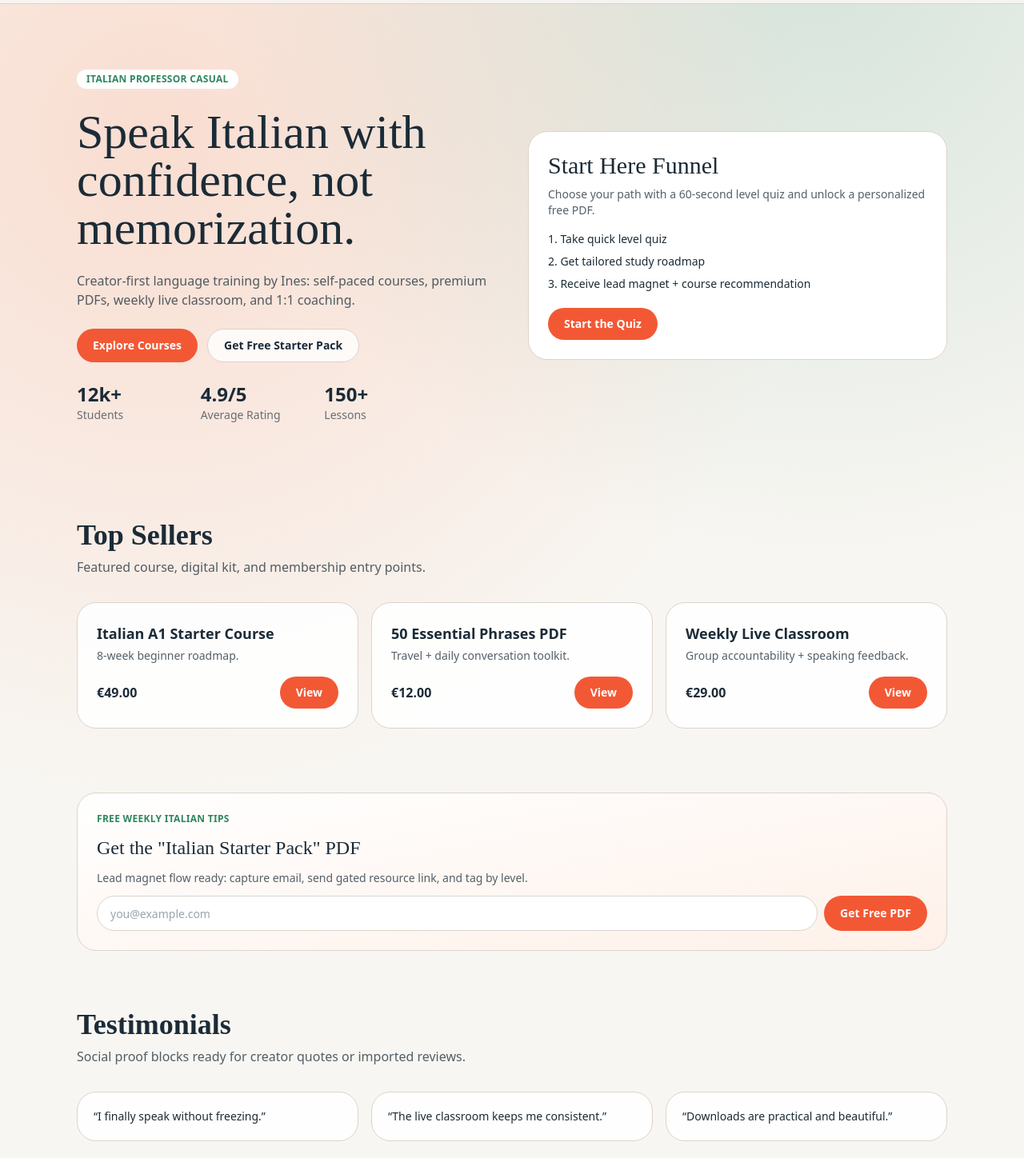
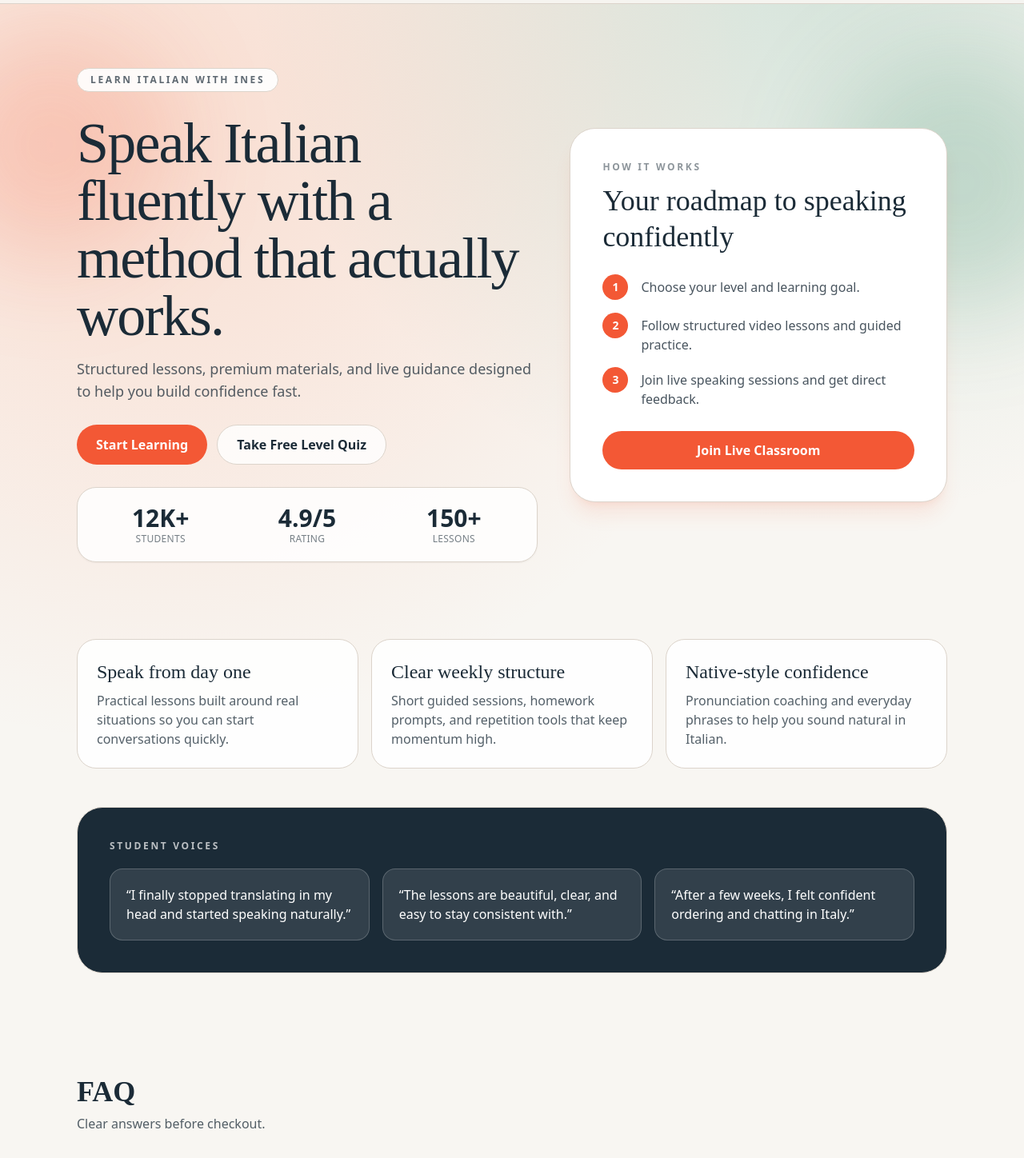
Before and after one commit to mahmutgemici0/italian-with-ines-codex, a Next.js app in the folder apps/web/: page / in a window 1280 px wide. Shown: the part 60-1508 px from the top of the page at 80% size. Built offline with nearby package versions, Linux system fonts and the light colour scheme; no server answers.

Commit message:
Redesign landing page hero and marketing sections

```diff
--- a/apps/web/app/page.tsx
+++ b/apps/web/app/page.tsx
@@ -1,68 +1,124 @@
 import { FAQSection } from "@/components/faq";
-import { NewsletterBlock } from "@/components/newsletter";
-import { ProductCard } from "@/components/product-card";
-import { Button, Container, SectionTitle } from "@/components/ui";
+import { Button, Container } from "@/components/ui";
+
+const benefits = [
+  {
+    title: "Speak from day one",
+    description: "Practical lessons built around real situations so you can start conversations quickly.",
+  },
+  {
+    title: "Clear weekly structure",
+    description: "Short guided sessions, homework prompts, and repetition tools that keep momentum high.",
+  },
+  {
+    title: "Native-style confidence",
+    description: "Pronunciation coaching and everyday phrases to help you sound natural in Italian.",
+  },
+];
+
+const steps = [
+  "Choose your level and learning goal.",
+  "Follow structured video lessons and guided practice.",
+  "Join live speaking sessions and get direct feedback.",
+];
+
+const testimonials = [
+  "I finally stopped translating in my head and started speaking naturally.",
+  "The lessons are beautiful, clear, and easy to stay consistent with.",
+  "After a few weeks, I felt confident ordering and chatting in Italy.",
+];
 
 export default function HomePage() {
   return (
     <>
-      <section className="py-14 sm:py-20">
+      <section className="relative overflow-hidden pb-16 pt-14 sm:pb-24 sm:pt-20">
+        <div className="pointer-events-none absolute inset-0 -z-10">
+          <div className="absolute -left-20 top-8 h-72 w-72 rounded-full bg-primary/20 blur-3xl" />
+          <div className="absolute -right-20 top-16 h-80 w-80 rounded-full bg-accent/20 blur-3xl" />
+        </div>
         <Container>
-          <div className="grid items-center gap-10 lg:grid-cols-2">
-            <div className="space-y-6">
-              <p className="inline-block rounded-full bg-white px-3 py-1 text-xs font-semibold uppercase tracking-wide text-accent">Italian professor casual</p>
-              <h1 className="font-serif text-4xl leading-tight sm:text-6xl">Speak Italian with confidence, not memorization.</h1>
-              <p className="max-w-xl text-base text-foreground/75">
-                Creator-first language training by Ines: self-paced courses, premium PDFs, weekly live classroom, and 1:1 coaching.
+          <div className="grid items-center gap-10 lg:grid-cols-[1.1fr_0.9fr]">
+            <div className="space-y-7">
+              <p className="inline-flex rounded-full border border-border bg-white/90 px-4 py-1.5 text-xs font-semibold uppercase tracking-[0.22em] text-foreground/70">
+                Learn Italian with Ines
               </p>
+              <div className="space-y-4">
+                <h1 className="max-w-3xl font-serif text-5xl leading-[1.05] tracking-tight sm:text-7xl">
+                  Speak Italian fluently with a method that actually works.
+                </h1>
+                <p className="max-w-2xl text-base text-foreground/75 sm:text-lg">
+                  Structured lessons, premium materials, and live guidance designed to help you build confidence fast.
+                </p>
+              </div>
               <div className="flex flex-wrap gap-3">
-                <Button href="/courses">Explore Courses</Button>
-                <Button href="/start-here" variant="ghost">Get Free Starter Pack</Button>
+                <Button href="/courses" className="px-6 py-3 text-base">
+                  Start Learning
+                </Button>
+                <Button href="/start-here" variant="ghost" className="px-6 py-3 text-base">
+                  Take Free Level Quiz
+                </Button>
               </div>
-              <div className="grid max-w-md grid-cols-3 gap-4 text-sm">
-                <div><p className="text-2xl font-semibold">12k+</p><p className="text-foreground/65">Students</p></div>
-                <div><p className="text-2xl font-semibold">4.9/5</p><p className="text-foreground/65">Average Rating</p></div>
-                <div><p className="text-2xl font-semibold">150+</p><p className="text-foreground/65">Lessons</p></div>
+              <div className="grid max-w-xl grid-cols-3 gap-4 rounded-3xl border border-border bg-white/85 p-5 text-center shadow-sm">
+                <div>
+                  <p className="text-3xl font-semibold">12K+</p>
+                  <p className="text-xs uppercase tracking-wide text-foreground/60">Students</p>
+                </div>
+                <div>
+                  <p className="text-3xl font-semibold">4.9/5</p>
+                  <p className="text-xs uppercase tracking-wide text-foreground/60">Rating</p>
+                </div>
+                <div>
+                  <p className="text-3xl font-semibold">150+</p>
+                  <p className="text-xs uppercase tracking-wide text-foreground/60">Lessons</p>
+                </div>
               </div>
             </div>
-            <div className="rounded-3xl border border-border bg-white p-6">
-              <h2 className="font-serif text-3xl">Start Here Funnel</h2>
-              <p className="mt-2 text-sm text-foreground/75">Choose your path with a 60-second level quiz and unlock a personalized free PDF.</p>
-              <ul className="mt-4 space-y-2 text-sm">
-                <li>1. Take quick level quiz</li>
-                <li>2. Get tailored study roadmap</li>
-                <li>3. Receive lead magnet + course recommendation</li>
-              </ul>
-              <Button href="/start-here" className="mt-5">Start the Quiz</Button>
+
+            <div className="rounded-[2rem] border border-border bg-white p-8 shadow-xl shadow-primary/10 sm:p-10">
+              <p className="text-xs font-semibold uppercase tracking-[0.22em] text-foreground/50">How it works</p>
+              <h2 className="mt-3 font-serif text-4xl leading-tight">Your roadmap to speaking confidently</h2>
+              <ol className="mt-6 space-y-4">
+                {steps.map((step, index) => (
+                  <li key={step} className="flex gap-4 text-sm sm:text-base">
+                    <span className="flex h-8 w-8 shrink-0 items-center justify-center rounded-full bg-primary text-sm font-bold text-white">
+                      {index + 1}
+                    </span>
+                    <span className="pt-1 text-foreground/80">{step}</span>
+                  </li>
+                ))}
+              </ol>
+              <Button href="/membership" className="mt-7 w-full justify-center py-3 text-base">
+                Join Live Classroom
+              </Button>
             </div>
           </div>
         </Container>
       </section>
 
-      <section className="py-10">
+      <section className="pb-8 sm:pb-12">
         <Container>
-          <SectionTitle title="Top Sellers" subtitle="Featured course, digital kit, and membership entry points." />
-          <div className="grid gap-4 sm:grid-cols-2 lg:grid-cols-3">
-            <ProductCard title="Italian A1 Starter Course" description="8-week beginner roadmap." price={4900} href="/courses/italian-a1-starter" />
-            <ProductCard title="50 Essential Phrases PDF" description="Travel + daily conversation toolkit." price={1200} href="/shop/50-essential-phrases" />
-            <ProductCard title="Weekly Live Classroom" description="Group accountability + speaking feedback." price={2900} href="/membership" />
+          <div className="grid gap-4 md:grid-cols-3">
+            {benefits.map((benefit) => (
+              <article key={benefit.title} className="rounded-3xl border border-border bg-white/90 p-6">
+                <h3 className="font-serif text-2xl">{benefit.title}</h3>
+                <p className="mt-2 text-sm text-foreground/75 sm:text-base">{benefit.description}</p>
+              </article>
+            ))}
           </div>
         </Container>
       </section>
 
-      <section className="py-10">
+      <section className="pb-10 sm:pb-16">
         <Container>
-          <NewsletterBlock />
-        </Container>
-      </section>
-
-      <section className="py-8">
-        <Container>
-          <SectionTitle title="Testimonials" subtitle="Social proof blocks ready for creator quotes or imported reviews." />
-          <div className="grid gap-4 md:grid-cols-3">
-            {["I finally speak without freezing.", "The live classroom keeps me consistent.", "Downloads are practical and beautiful."].map((t) => (
-              <blockquote key={t} className="rounded-3xl border border-border bg-white/90 p-5 text-sm">“{t}”</blockquote>
-            ))}
+          <div className="rounded-[2rem] border border-border bg-foreground px-6 py-10 text-white sm:px-10">
+            <p className="text-xs font-semibold uppercase tracking-[0.22em] text-white/70">Student voices</p>
+            <div className="mt-5 grid gap-4 md:grid-cols-3">
+              {testimonials.map((quote) => (
+                <blockquote key={quote} className="rounded-2xl border border-white/20 bg-white/10 p-5 text-sm leading-relaxed sm:text-base">
+                  “{quote}”
+                </blockquote>
+              ))}
+            </div>
           </div>
         </Container>
       </section>
```
